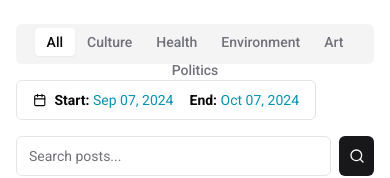
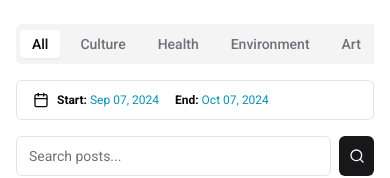
Before and after one commit to Ramrachai/indigenous-connect, a Next.js app: page /blog in a window 390 px wide. Shown: the top 178 px of the page. Built offline with nearby package versions, Linux system fonts and the light colour scheme; no server answers.

Commit message:
posts category filter made responsive

```diff
--- a/src/app/blog/page.tsx
+++ b/src/app/blog/page.tsx
@@ -88,13 +88,13 @@ export default function SocialBlogPage() {
         <div className="container mx-auto py-6 px-4">
             <div className='flex flex-col md:flex-row flex-wrap gap-4 justify-between items-center mb-6'>
                 <Tabs defaultValue="All" className='w-full md:w-auto'>
-                    <TabsList className="flex flex-wrap">
+                    <TabsList className="flex gap-2 overflow-x-auto scrollbar-hide">
                         {categories.map(category => (
                             <TabsTrigger
                                 key={category}
                                 value={category}
                                 onClick={() => handleCategoryChange(category)}
-                                className="px-3 py-1 text-sm"
+                                className="py-1 text-sm whitespace-nowrap"
                             >
                                 {category}
                             </TabsTrigger>
@@ -117,6 +117,7 @@ export default function SocialBlogPage() {
                     <Button variant="default" size="icon"><Search size={16} /></Button>
                 </div>
             </div>
+
 
 
 
--- a/src/components/ui/dateRange.tsx
+++ b/src/components/ui/dateRange.tsx
@@ -22,8 +22,6 @@ export function DatePickerWithRange({
         to: new Date(),
     })
 
-    console.log('--date--', date)
-
     return (
         <div className={cn("grid gap-2", className)}>
             <Popover>
@@ -32,14 +30,14 @@ export function DatePickerWithRange({
                         id="date"
                         variant={"outline"}
                         className={cn(
-                            "w-[300px] justify-start text-left font-normal",
+                            "w-full md:w-auto justify-start text-left font-normal",
                             !date && "text-muted-foreground"
                         )}
                     >
                         <CalendarIcon className="mr-2 h-4 w-4" />
                         {date?.from ? (
                             date.to ? (
-                                <div className="flex gap-4">
+                                <div className="flex gap-4 text-xs md:text-sm">
                                     <p><b>Start:</b> <span className="text-cyan-600"> {format(date.from, "LLL dd, y")} </span> </p>
                                     <p><b> End:</b> <span className="text-cyan-600">{format(date.to, "LLL dd, y")}</span></p>
                                 </div>
--- a/src/components/ui/tabs.tsx
+++ b/src/components/ui/tabs.tsx
@@ -1,26 +1,27 @@
-"use client"
+"use client";
 
-import * as React from "react"
-import * as TabsPrimitive from "@radix-ui/react-tabs"
+import * as React from "react";
+import * as TabsPrimitive from "@radix-ui/react-tabs";
+import { cn } from "@/lib/utils";
 
-import { cn } from "@/lib/utils"
-
-const Tabs = TabsPrimitive.Root
+const Tabs = TabsPrimitive.Root;
 
 const TabsList = React.forwardRef<
   React.ElementRef<typeof TabsPrimitive.List>,
   React.ComponentPropsWithoutRef<typeof TabsPrimitive.List>
 >(({ className, ...props }, ref) => (
+  <div className="w-full overflow-x-auto">
     <TabsPrimitive.List
       ref={ref}
       className={cn(
-      "inline-flex h-10 items-center justify-center rounded-md bg-muted p-1 text-muted-foreground",
+        "inline-flex h-10 min-w-max items-center justify-start rounded-md bg-muted p-1 text-muted-foreground", // Adjust for min-width and scrolling
         className
       )}
       {...props}
     />
-))
-TabsList.displayName = TabsPrimitive.List.displayName
+  </div>
+));
+TabsList.displayName = TabsPrimitive.List.displayName;
 
 const TabsTrigger = React.forwardRef<
   React.ElementRef<typeof TabsPrimitive.Trigger>,
@@ -34,8 +35,8 @@ const TabsTrigger = React.forwardRef<
     )}
     {...props}
   />
-))
-TabsTrigger.displayName = TabsPrimitive.Trigger.displayName
+));
+TabsTrigger.displayName = TabsPrimitive.Trigger.displayName;
 
 const TabsContent = React.forwardRef<
   React.ElementRef<typeof TabsPrimitive.Content>,
@@ -49,7 +50,7 @@ const TabsContent = React.forwardRef<
     )}
     {...props}
   />
-))
-TabsContent.displayName = TabsPrimitive.Content.displayName
+));
+TabsContent.displayName = TabsPrimitive.Content.displayName;
 
-export { Tabs, TabsList, TabsTrigger, TabsContent }
+export { Tabs, TabsList, TabsTrigger, TabsContent };
```
Lines whose indentation alone changed are shown as unchanged.
